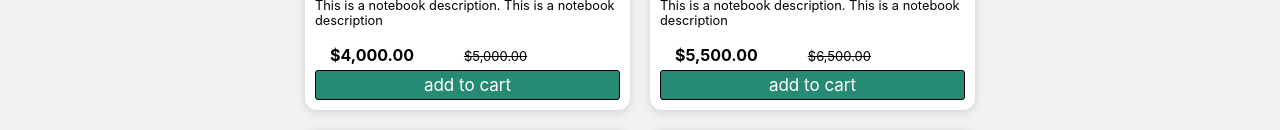
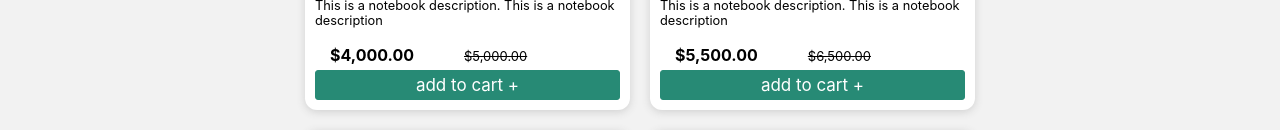
Before and after one commit to renanvamo/sorte-online, a React (Create React App) app: page /store in a window 1280 px wide. Shown: the part 629-759 px from the top of the page. Built offline with nearby package versions, Linux system fonts and the light colour scheme.

Commit message:
styles: estilo do botao de add e remover do carrinho

```diff
--- a/src/components/Card.js
+++ b/src/components/Card.js
@@ -54,7 +54,7 @@ export default function Card(props) {
           className={ onCart ? 'add-cart-btn': 'remove-cart-btn' }
           onClick={ handleClick }
         >
-          { onCart ? 'in the cart': 'add to cart' }
+          { onCart ? 'remove from cart': 'add to cart +' }
         </span>
       </section>
     </div>
--- a/src/components/styles/card.css
+++ b/src/components/styles/card.css
@@ -54,8 +54,8 @@
 }
 
 .add-cart-btn {
-  border: 1px solid black;
-  background-color: #f5f36f;
+  border: 1px solid #278A75;
+  background-color: white;
   color: #278A75;
   padding: 4px;
   border-radius: 3px;
@@ -64,7 +64,7 @@
 }
 
 .remove-cart-btn {
-  border: 1px solid black;
+  border: 1px solid #278A75;
   background-color: #278A75;
   color: white;
   padding: 4px;
```
